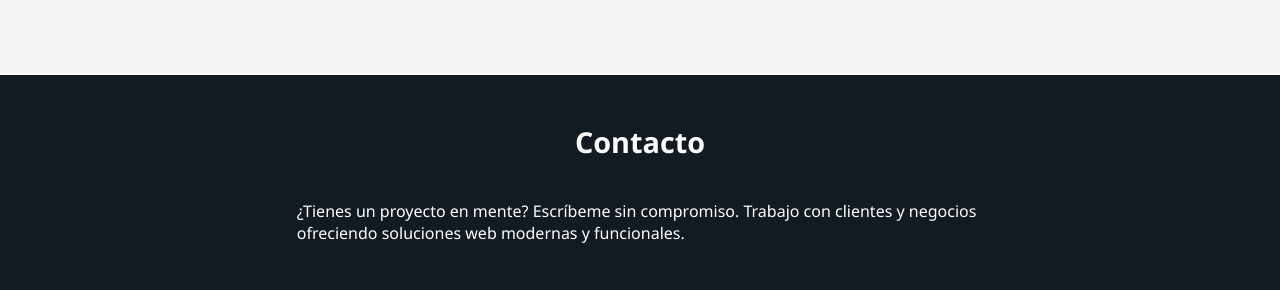
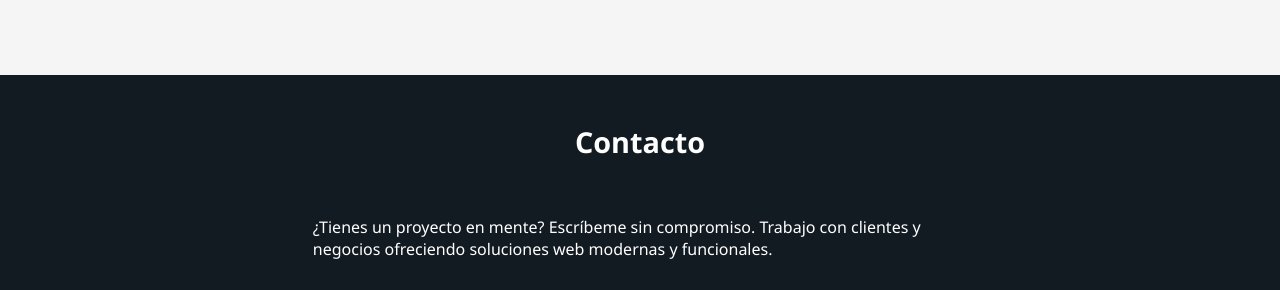
Before and after one commit to fergonzalez47/portfolioFernando, a website: page index.html in a window 1280 px wide. Shown: the part 3743-4033 px from the top of the page. Drawn offline with Linux system fonts and the light colour scheme.

Commit message:
padding a contacto

```diff
--- a/css/base.css
+++ b/css/base.css
@@ -32,10 +32,15 @@ div[id] {
 /* 2. Parrafos */
 p {
     margin-bottom: 1.2rem;
+
     max-width: 75ch;
     color: #2e2d2d;
     /* longitud ideal del texto (~70 caracteres) */
     text-align: left;
+}
+
+.contact-description {
+    padding: 1rem;
 }
 
 /* 3. Títulos */
--- a/css/carousel.css
+++ b/css/carousel.css
@@ -21,8 +21,9 @@
         --carousel-duration: 30s;
     }
 
-        .carousel[mask] {
-            mask-image: linear-gradient(to right, transparent, white 8% 92%, transparent);   }
+    .carousel[mask] {
+        mask-image: linear-gradient(to right, transparent, white 8% 92%, transparent);
+    }
 }
 
 /* Carousel principal */
```
